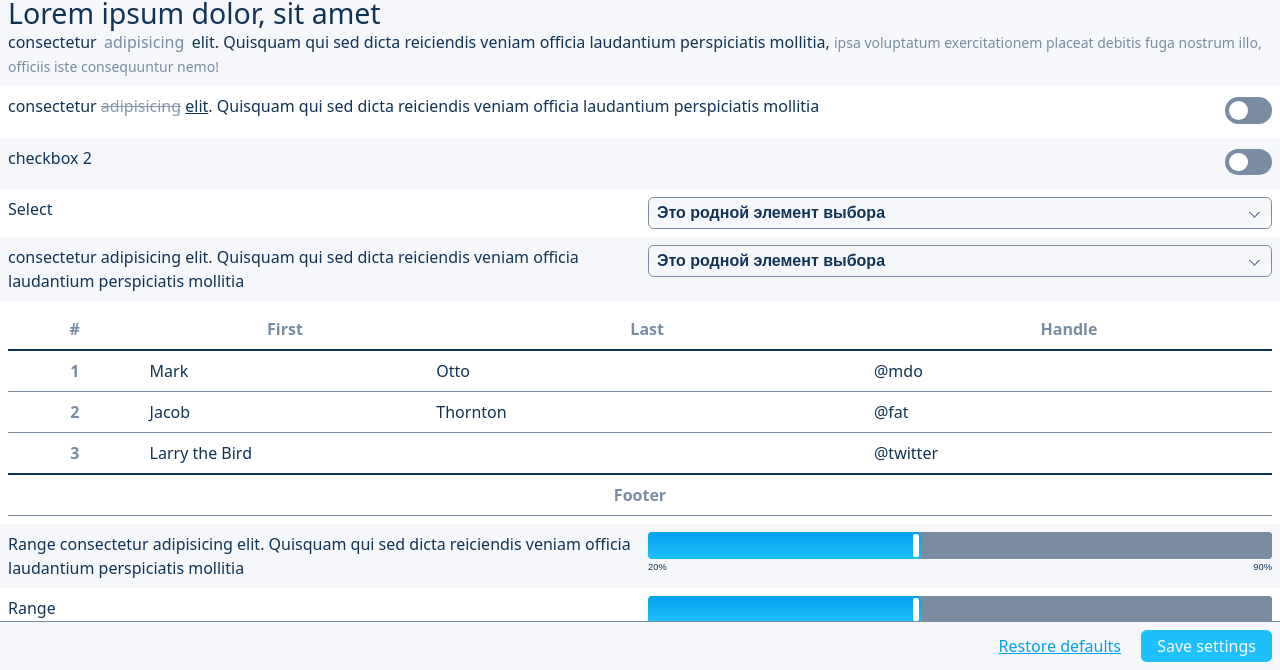
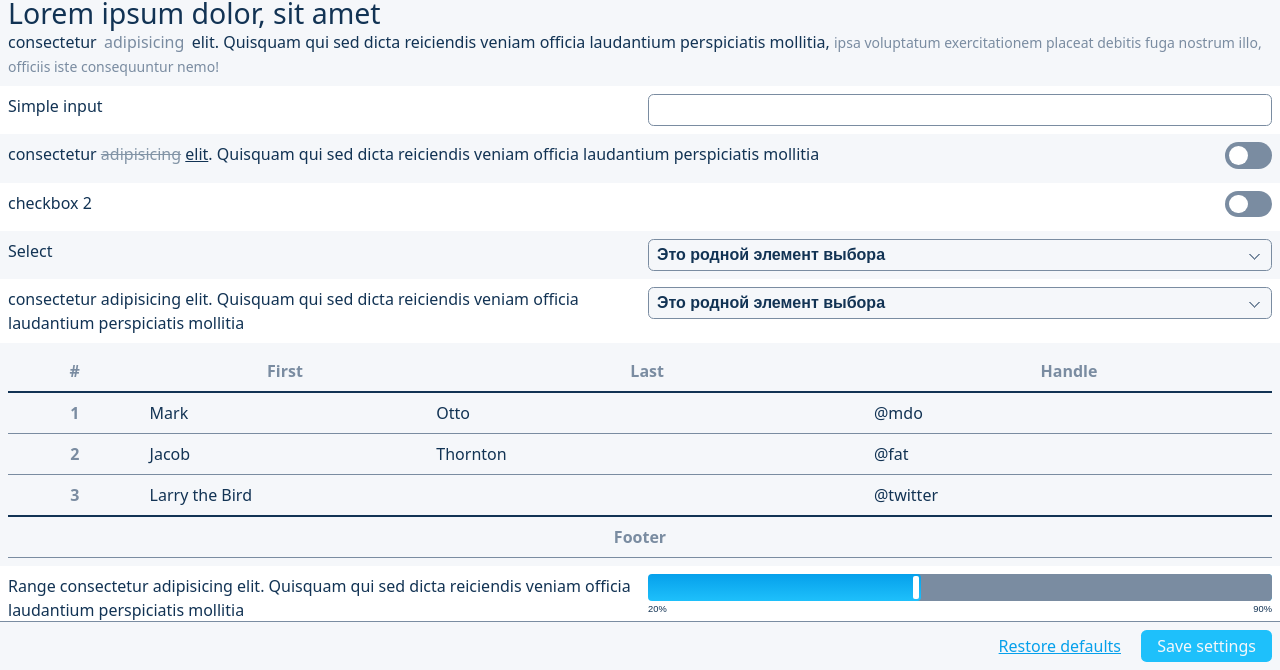
Before and after one commit to Pratnomenis/zuik, a website: page index.html in a window 1280 px wide. Shown: the part 130-800 px from the top of the page. Drawn offline with Linux system fonts and the light colour scheme.

Commit message:
added default input support

```diff
--- a/index.html
+++ b/index.html
@@ -27,12 +27,20 @@
     <main class="zuik zuik__main">
         <section class="zuik-row">
             <div class="zuik-col">
-                <h2>Znyatok UI Kit v0.1</h2>
+                <h2>Znyatok UI Kit v0.1.1</h2>
                 <h3>Lorem ipsum dolor, sit amet</h3>
                 <p>consectetur <mark>adipisicing</mark> elit. Quisquam qui sed dicta reiciendis veniam officia
                     laudantium perspiciatis mollitia, <small> ipsa voluptatum exercitationem placeat debitis fuga
                         nostrum illo,
                         officiis iste consequuntur nemo!</small></p>
+            </div>
+        </section>
+        <section class="zuik-row">
+            <div class="zuik-col">
+                <p>Simple input</p>
+            </div>
+            <div class="zuik-col">
+                <input type="text" class="zuik-input">
             </div>
         </section>
         <section class="zuik-row">
--- a/package.json
+++ b/package.json
@@ -1,7 +1,7 @@
 {
   "name": "zuik",
   "description": "UI kit for znyatok",
-  "version": "0.1.0",
+  "version": "0.1.1",
   "scripts": {
     "dist": "sass --style=compressed source/index.scss dist/zuik.min.css",
     "watch": "live-server --browser='Google Chrome' --watch=dist & sass --watch source/index.scss:dist/zuik.min.css"
--- a/source/_grid.scss
+++ b/source/_grid.scss
@@ -6,7 +6,6 @@
 }
 
 .zuik {
-    box-sizing: border-box;
     margin-left: auto;
     margin-right: auto;
     padding-left: .5em;
--- /dev/null
+++ b/source/_input.scss
@@ -0,0 +1,24 @@
+.zuik-input{
+    appearance: none;
+    background: transparent;
+    border-radius: 0.35em;
+    border: 1px solid var(--zuik-color-text-second);
+    box-shadow: none;
+    color: var(--zuik-color-text-main);
+    cursor: text;
+    display: inline-block;
+    font-size: 1em;
+    font-weight: bolder;
+    height: 2em;
+    line-height: 1;
+    margin: 0;
+    max-width: 100%;
+    padding: 0 0.5em;
+    position: relative;
+    text-overflow: ellipsis;
+    width: 100%;
+
+    &:focus {
+        outline: none;
+    }
+}
--- a/source/_select.scss
+++ b/source/_select.scss
@@ -1,12 +1,13 @@
 .zuik-select {
     appearance: none;
     background-color: var(--zuik-color-bg-main);
+    background-image: linear-gradient(45deg, transparent 50%, var(--zuik-color-text-second) 50%, var(--zuik-color-text-second) calc(50% + 1px), transparent calc(50% + 1px)), linear-gradient(-45deg, transparent 50%, var(--zuik-color-text-second) 50%, var(--zuik-color-text-second) calc(50% + 1px), transparent calc(50% + 1px));
+    background-position: right 1em top calc(.85em), right .68em top calc(.85em);
     background-repeat: no-repeat;
     background-size: .4em .4em;
     border-radius: 0.35em;
     border: 1px solid var(--zuik-color-text-second);
     box-shadow: none;
-    box-sizing: border-box;
     color: var(--zuik-color-text-main);
     cursor: pointer;
     display: inline-block;
@@ -21,17 +22,6 @@
     text-overflow: ellipsis;
     width: 100%;
 
-    background-image:
-        linear-gradient(45deg, transparent 50%, var(--zuik-color-text-second) 50%, var(--zuik-color-text-second) calc(50% + 1px), transparent calc(50% + 1px)),
-        linear-gradient(-45deg, transparent 50%, var(--zuik-color-text-second) 50%, var(--zuik-color-text-second) calc(50% + 1px), transparent calc(50% + 1px));
-    background-position:
-        right 1em top calc(.85em),
-        right .68em top calc(.85em);
-
-    &::-ms-expand {
-        display: none;
-    }
-
     &:focus {
         outline: none;
     }
--- a/source/_switcher.scss
+++ b/source/_switcher.scss
@@ -5,6 +5,7 @@
     cursor: pointer;
     display: inline-block;
     line-height: 1;
+    margin: 0;
     position: relative;
 
     &::before {
--- a/source/_typography.scss
+++ b/source/_typography.scss
@@ -7,6 +7,7 @@
 }
 
 .zuik {
+    box-sizing: border-box;
     -webkit-text-size-adjust: 100%;
 
     *,
--- a/source/index.scss
+++ b/source/index.scss
@@ -3,6 +3,7 @@
 @import "_layout";
 @import "_typography";
 @import "_button";
+@import "_input";
 @import "_switcher";
 @import "_select";
 @import "_range";
```
Also changed, not shown: dist/zuik.min.css.
